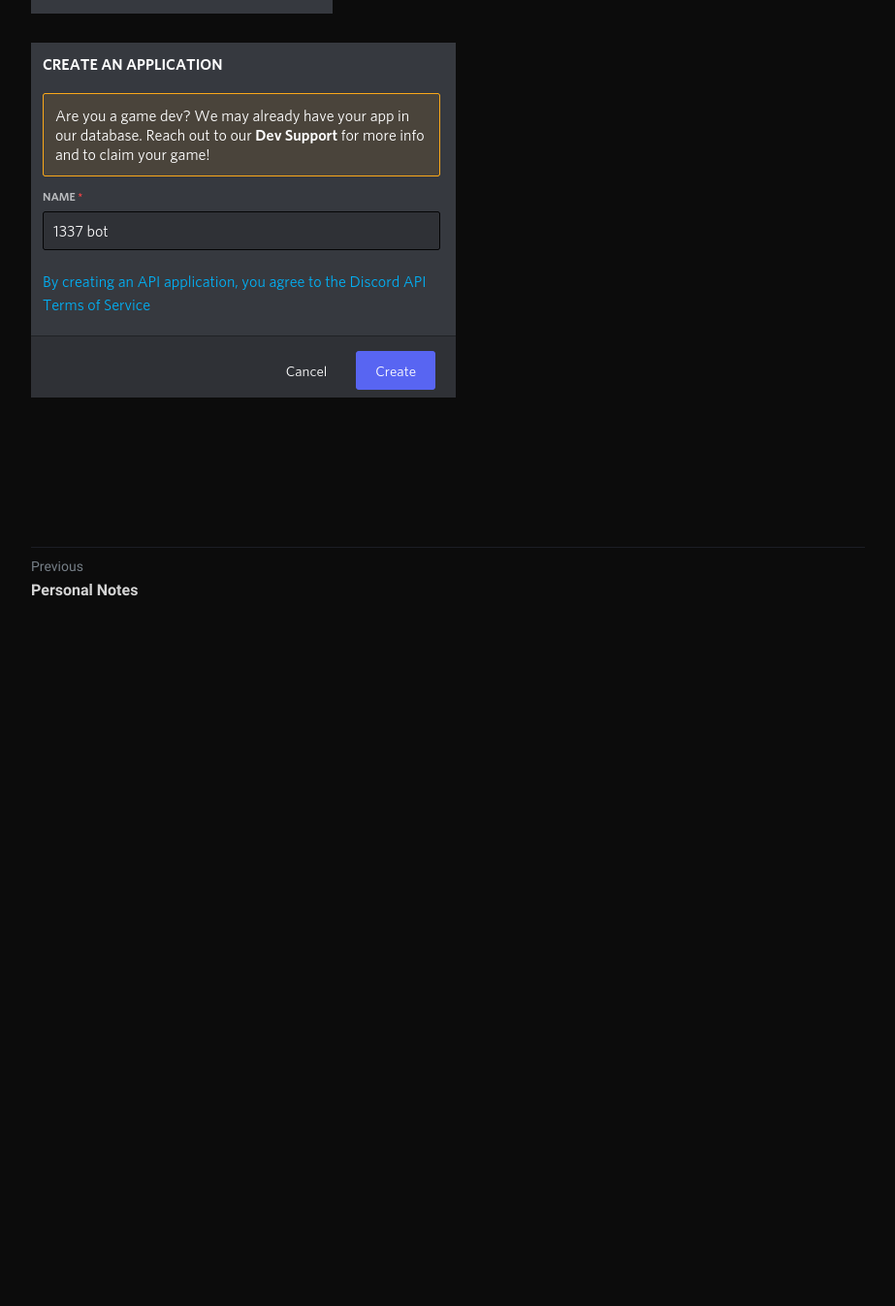
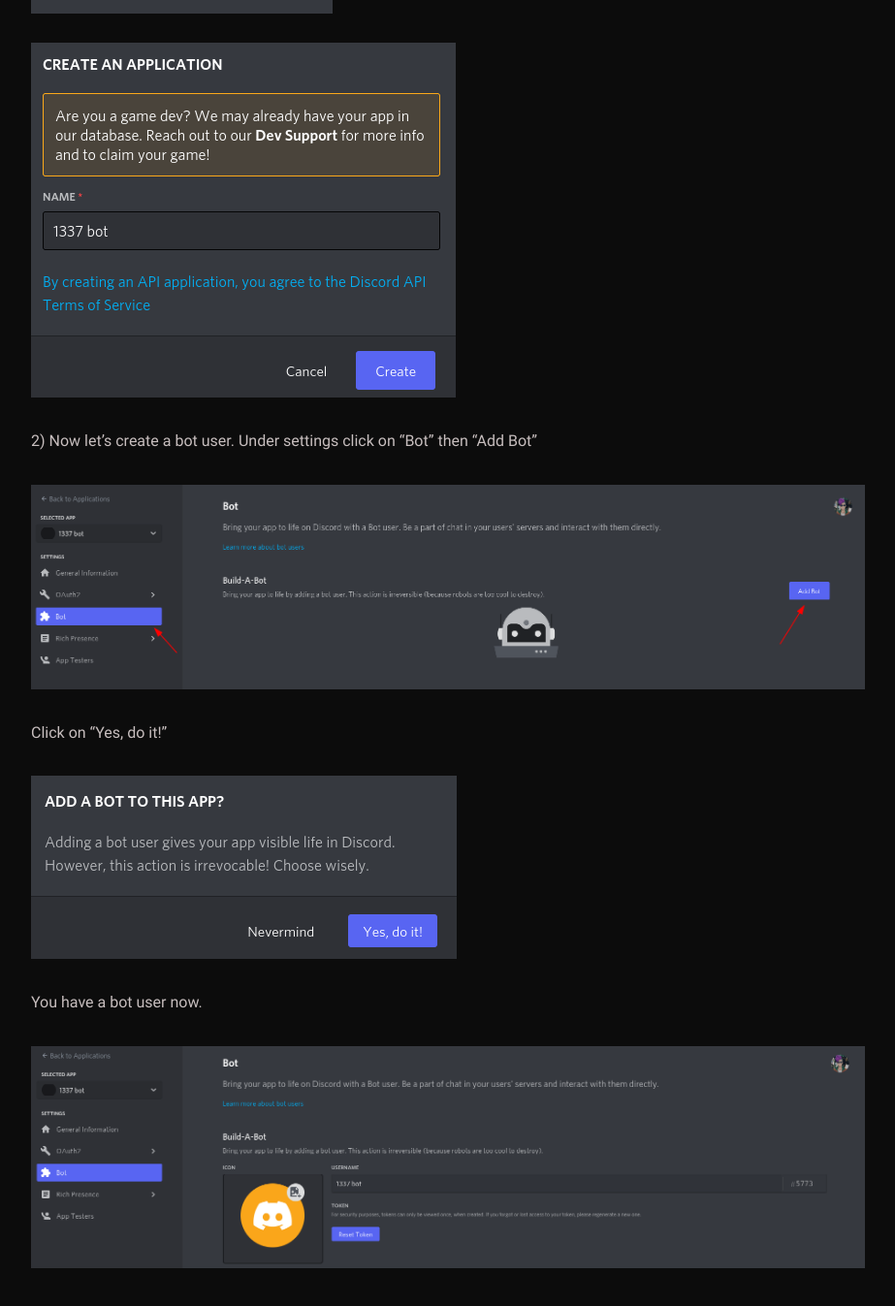
Before and after one commit to sh3llm4g1ck/sh3llm4g1ck.github.io, a Jekyll site: the page built from _posts/python-discord.py-bot-setup/2022-05-06-python-discord.py-bot-setup.md, in a window 1280 px wide and 1400 px high, scrolled down 3934 px. Shown: the top 1347 px of the window at 97% size, without its empty margins (178-1101 px from the left). Built offline with Jekyll 4.4.1, drawn with Linux system fonts in a browser that asks for light colours; before the commit the page ends 4564 px from its top, so only the background shows below that.

Commit message:
Update 2022-05-06-python-discord.py-bot-setup.md

```diff
--- a/_posts/python-discord.py-bot-setup/2022-05-06-python-discord.py-bot-setup.md
+++ b/_posts/python-discord.py-bot-setup/2022-05-06-python-discord.py-bot-setup.md
@@ -44,3 +44,15 @@ In order to work with discord API we need to have a bot account, first go to dis
 ![](https://raw.githubusercontent.com/sh3llm4g1ck/sh3llm4g1ck.github.io/main/_posts/python-discord.py-bot-setup/images/6.png)
 
 ![](https://raw.githubusercontent.com/sh3llm4g1ck/sh3llm4g1ck.github.io/main/_posts/python-discord.py-bot-setup/images/7.png)
+
+2) Now let's create a bot user. Under settings click on "Bot" then "Add Bot"
+
+![](https://raw.githubusercontent.com/sh3llm4g1ck/sh3llm4g1ck.github.io/main/_posts/python-discord.py-bot-setup/images/8.png)
+
+Click on "Yes, do it!"
+
+![](https://raw.githubusercontent.com/sh3llm4g1ck/sh3llm4g1ck.github.io/main/_posts/python-discord.py-bot-setup/images/9.png)
+
+You have a bot user now.
+
+![](https://raw.githubusercontent.com/sh3llm4g1ck/sh3llm4g1ck.github.io/main/_posts/python-discord.py-bot-setup/images/10.png)
```
